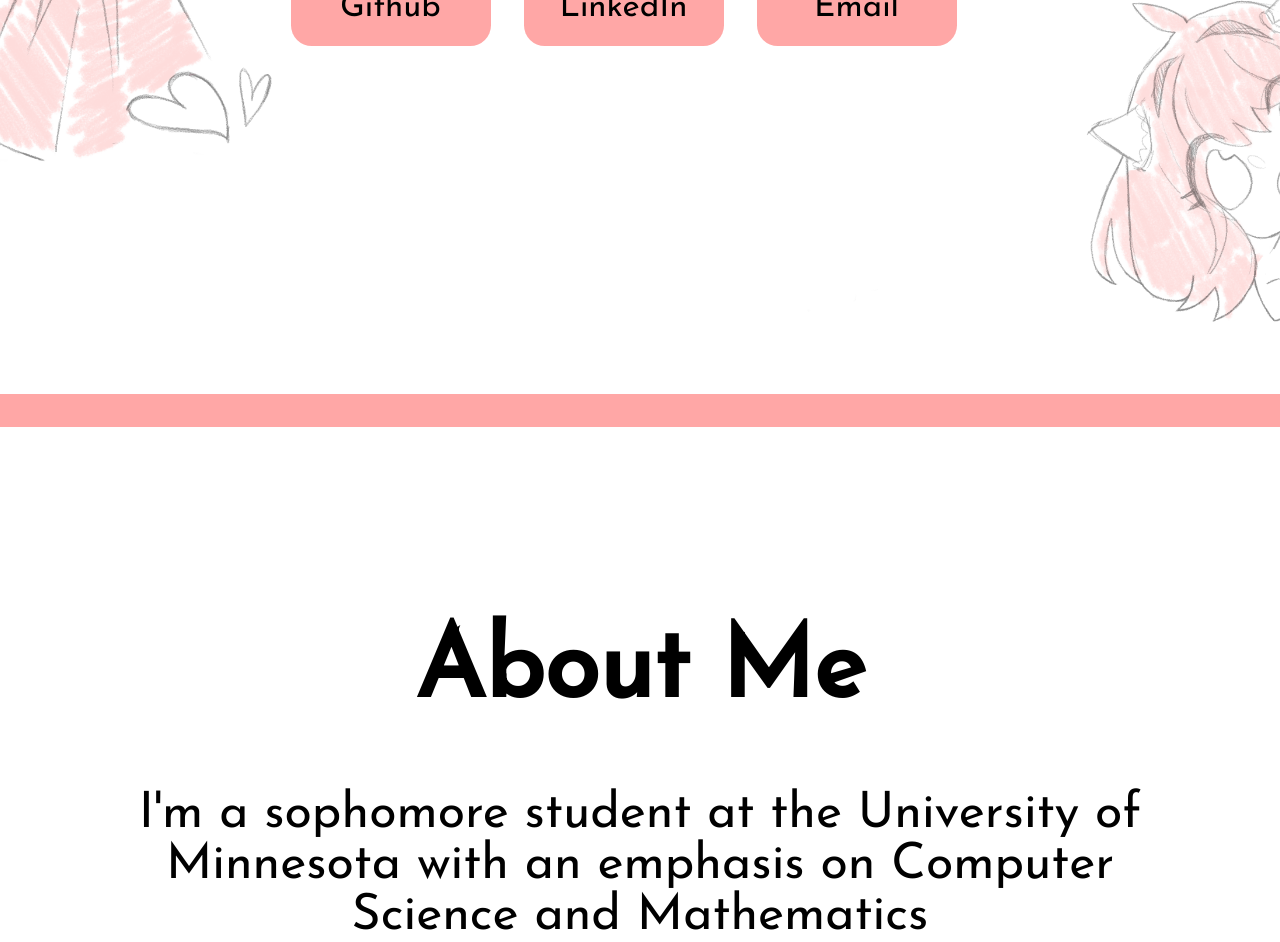
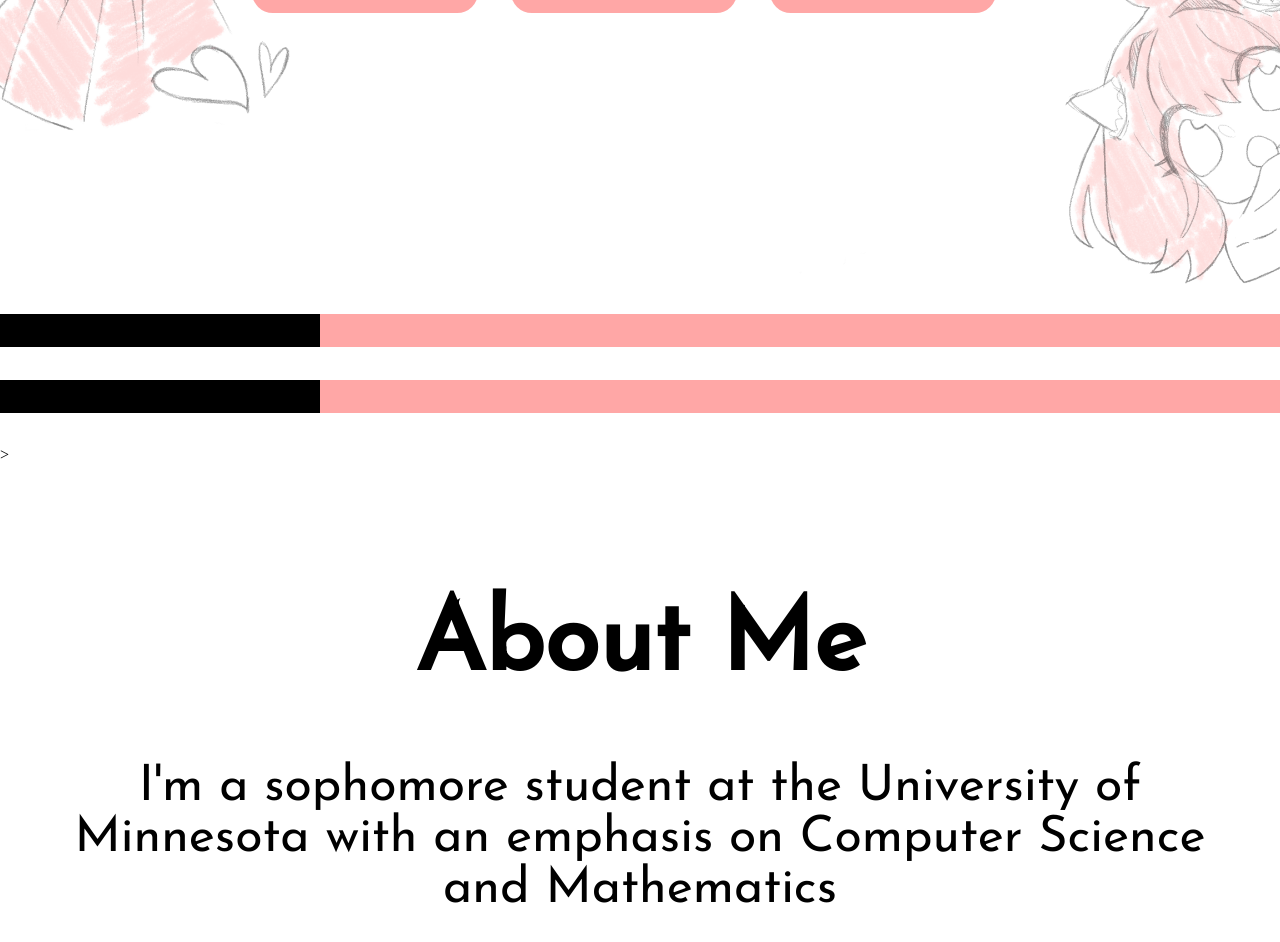
Before and after one commit to XxJuliaTruongxX/htmlwebsite, a plain HTML site: page index.html in a window 1280 px wide. Shown: the part 486-1428 px from the top of the page. Drawn offline with Linux system fonts and the light colour scheme.

Commit message:
Covert buttons to "a" tags and updated github/linkedin urls
Co-authored-by: Samyok Nepal <sam@yok.dev>

```diff
--- a/index.html
+++ b/index.html
@@ -10,35 +10,51 @@
 
     </head>
     <body>
-        <img src ="website_background2.png" alt = "background">
+        <img src ="website_background2.png" class = "background">
         <div class = "container">
             <div class = "header">
                 Julia Truong
             </div>
             <div class = "flex">
-                <a href = "https://github.com/XxMelloettaxX">
-                    <button>Github</button>
+                <a href = "https://github.com/XxJuliaTruongxX" class = "button">
+                    Github
                 </a>
-                <a href = "https://www.linkedin.com/in/julia-truong-4639b0233/">
-                    <button>LinkedIn</button>
+                <a href = "https://www.linkedin.com/in/xxjuliatruongxx" class = "button">
+                    LinkedIn
                 </a href >
-                <a href = "mailto:juliaTruong75@gmail.com">
-                    <button>Email</button>
+                <a href = "mailto:juliaTruong75@gmail.com" class = "button">
+                    Email
                 </a>
             </div>
         </div>
-        <div class = "border" >
+        <div class = "border1">
+            <div class = "pinkborder backgroundborder" > <!-- 2 classes-->
+                <div class = "whiteborder changingwidth">
 
-        </div>
+                </div>
+            </div>
+            <div class = "pinkborder backgroundborder" >
+                <div class = "whiteborder changingwidth">
+
+                </div>
+            </div>
+        </div>>
         <div class = "text">
             <div class = "aboutme">
                 <h1> About Me </h1>
                 <p> I'm a sophomore student at the University of Minnesota with an emphasis on Computer Science and Mathematics</p>
-                <p> I've only been coding for a year but each semester with CS courses keeps getting better! I was originally a Mathematics major but absolutely fell in love with CS after taking a course and I still love it to this day! I am currently the Secretary and Intramurals co-organizer for the UMN League of Legends club. Some hobbies of mine include video games, anime, and drawing! </p>
+                <p> I've only been coding for a year but each semester with CS courses keeps getting better! I was originally a Mathematics major but fell in love with CS after taking a course and I still love it to this day! I am currently the Secretary and Intramurals co-organizer for the UMN League of Legends club. Some hobbies of mine include video games, anime, and drawing! </p>
             </div>
         </div>
-            <div class = "border">
+            <div class = "whiteborder backgroundborder">
+                <div class = "pinkborder changingwidth">
 
+                </div>
+            </div>
+            <div class = "whiteborder backgroundborder" >
+                <div class = "pinkborder changingwidth" >
+
+                </div>
             </div>
         <div class = "text">
             <div class = "projects">
--- a/main.js
+++ b/main.js
@@ -1 +1,8 @@
 function animation() {}
+
+
+const divs = document.querySelectorAll(".changingwidth");
+for(let i = 0; i < divs.length; i++){
+    const borderDiv = divs[i];
+    borderDiv.style.width = "25%";
+}
--- a/styles.css
+++ b/styles.css
@@ -3,17 +3,13 @@
     flex-direction: column;
     justify-content: center;
     align-items: center;
-    min-height: 110vh;
+    min-height: 100vh;
 
 }
-.background {
-    display: flex;
-    justify-content: center;
-    align-items: center;
-}
+
 img {
     width: 100%;
-    height: 105%;
+    height: 100%;
     object-fit: cover;
     position: absolute;
     top: 0;
@@ -25,9 +21,6 @@ img {
     font-size: 75px;
     text-align: center;
     margin-bottom: 33px;
-}
-.aboutme {
-    min-height: 100vh;
 }
 
 .project {
@@ -44,7 +37,12 @@ h1 {
     align-items: center;
 }
 
-button {
+.button {
+    display: flex;
+    justify-content: center;
+    align-items: center;
+    text-decoration: none;
+    color: black;
     height: 75px;
     width: 200px;
     background-color: #ffa7a6;
@@ -62,24 +60,34 @@ button {
     font-size: 33px;
 }
 
-button:active {
+.button:active {
     background-color: #f25477;
 }
 
 .text {
-    min-height: 100vh;
-    padding: 10%;
+    padding: 5%;
     font-family: 'Josefin Sans';
     font-size: 50px;
     text-align: center;
 }
 
-.border {
+.backgroundborder {
+    width: 100%;
+}
+
+.pinkborder {
     height: 33px;
-    width: 100%;
+    margin-bottom: 33px;
     background-color: #ffa7a6;
     z-index: -1;
 }
+
+.whiteborder {
+    height: 33px;
+    margin-bottom: 33px;
+    background-color: black;
+}
+
 
 body {
     margin: 0px;
```
